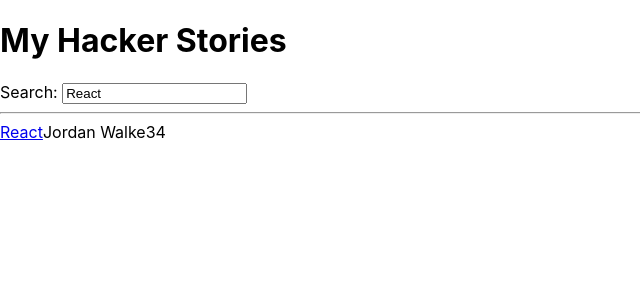
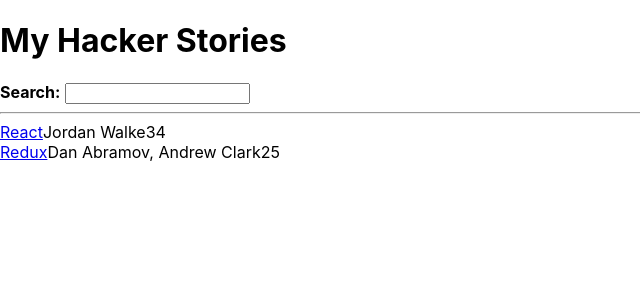
Before and after one commit to ssachde8/road_to_react, a React (Create React App) app in the folder hacker-stories/: page / in a window 1280 px wide. Shown: the top 300 px of the page, without its empty margins (0-640 px from the left). Built offline with nearby package versions, Linux system fonts and the light colour scheme.

Commit message:
Introcuce custom hooks, fragments, and component composition

```diff
--- a/hacker-stories/src/App.js
+++ b/hacker-stories/src/App.js
@@ -1,6 +1,21 @@
 import React from 'react';
 
+// create custom hook
+const useSemiPersistentState = () => {
+  const [value, setValue] = React.useState(
+    localStorage.getItem('value') || ''
+  );
+
+  React.useEffect(() => {
+    localStorage.setItem('value', value);
+  }, [value]);
+
+  return [value, setValue];
+
+};
+
 const App = () => {
+
   const stories = [
     {
       title: 'React',
@@ -20,11 +35,14 @@
     },
   ];
 
-  // const [currentState, functionWhichUpdatesTheState]
-  const [searchTerm, setSearchTerm] = React.useState('React');
 
+  const [searchTerm, setSearchTerm] = useSemiPersistentState(
+    'search',
+    'React'
+  );
   const handleSearch = event => {
     setSearchTerm(event.target.value);
+    localStorage.setItem('search', event.target.value);
   };
 
   const searchedStories = stories.filter(story =>
@@ -35,7 +53,14 @@
     <div>
       <h1>My Hacker Stories</h1>
 
-      <Search search={searchTerm} onSearch={handleSearch} />
+      <InputWithLabel
+        id="search"
+        label="Search"
+        value={searchTerm}
+        onInputChange={handleSearch}
+     >
+       <strong>Search:</strong>
+     </InputWithLabel>
 
       <hr />
 
@@ -45,17 +70,25 @@
 };
 
 
-const Search = props => (
-  <div>
-    <label htmlFor="search">Search: </label>
-    <input id="search" type="text" value={props.search} onChange={props.onSearch} />
-  </div>
+const InputWithLabel = ({ id, value, type='text', onInputChange, children }) => (
+  <>
+    <label htmlFor={id}>{children}</label>
+    &nbsp;
+    <input
+      id={id}
+      type={type}
+      value={value}
+      onChange={onInputChange}
+    />
+  </>
  );
 
 
-const List = props =>
-  props.list.map(item => (
-    <div key={item.objectID}>
+const List = ({list}) =>
+  list.map(item => <Item key={item.objectID} item={item} />);
+
+const Item = ( {item} ) => (
+  <div>
     <span>
       <a href={item.url}>{item.title}</a>
     </span>
@@ -63,6 +96,6 @@
     <span>{item.num_comments}</span>
     <span>{item.points}</span>
   </div>
-  ));
+);
 
 export default App;
```
Lines whose indentation alone changed are shown as unchanged.
